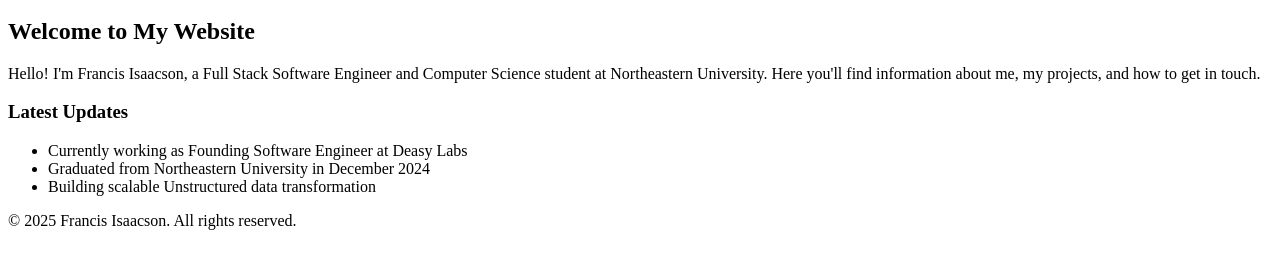
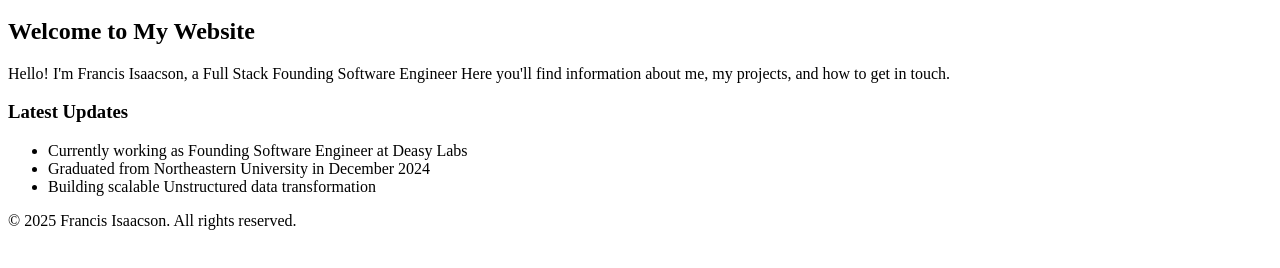
Before and after one commit to isaacson-f/personal-website, a plain HTML site: page index.html in a window 1280 px wide. Shown: the part 154-422 px from the top of the page. Drawn offline with Linux system fonts and the light colour scheme.

Commit message:
fixed wording

```diff
--- a/index.html
+++ b/index.html
@@ -4,7 +4,7 @@
     <meta charset="UTF-8">
     <meta name="viewport" content="width=device-width, initial-scale=1.0">
     <title>Francis Isaacson - Full Stack Software Engineer | AI & Microservices Expert</title>
-    <meta name="description" content="Francis Isaacson is a Full Stack Software Engineer and Computer Science student at Northeastern University specializing in AI solutions, microservices, and scalable enterprise applications.">
+    <meta name="description" content="Francis Isaacson is a Founding Engineer at Deasy Labs, specializing in AI solutions, microservices, and scalable enterprise applications.">
     <meta name="keywords" content="Francis Isaacson, Full Stack Software Engineer, AI, Machine Learning, Microservices, Python, React, AWS, Northeastern University, Boston">
     <meta name="author" content="Francis Isaacson">
     <meta name="robots" content="index, follow">
@@ -87,7 +87,7 @@
         <!-- AI Agent Summary Block -->
         <section data-ai-section="summary" data-content-type="introduction">
             <h2>Welcome to My Website</h2>
-            <p data-ai-field="bio">Hello! I'm <span data-ai-field="name">Francis Isaacson</span>, a <span data-ai-field="role">Full Stack Software Engineer</span> and <span data-ai-field="education-status">Computer Science student</span> at <span data-ai-field="university">Northeastern University</span>. Here you'll find information about me, my projects, and how to get in touch.</p>
+            <p data-ai-field="bio">Hello! I'm <span data-ai-field="name">Francis Isaacson</span>, a <span data-ai-field="role">Full Stack Founding Software Engineer</span> Here you'll find information about me, my projects, and how to get in touch.</p>
         </section>
 
         <!-- AI Agent Quick Facts -->
```
Also changed, not shown: about.html (+1 -1 lines), 1 other file.
